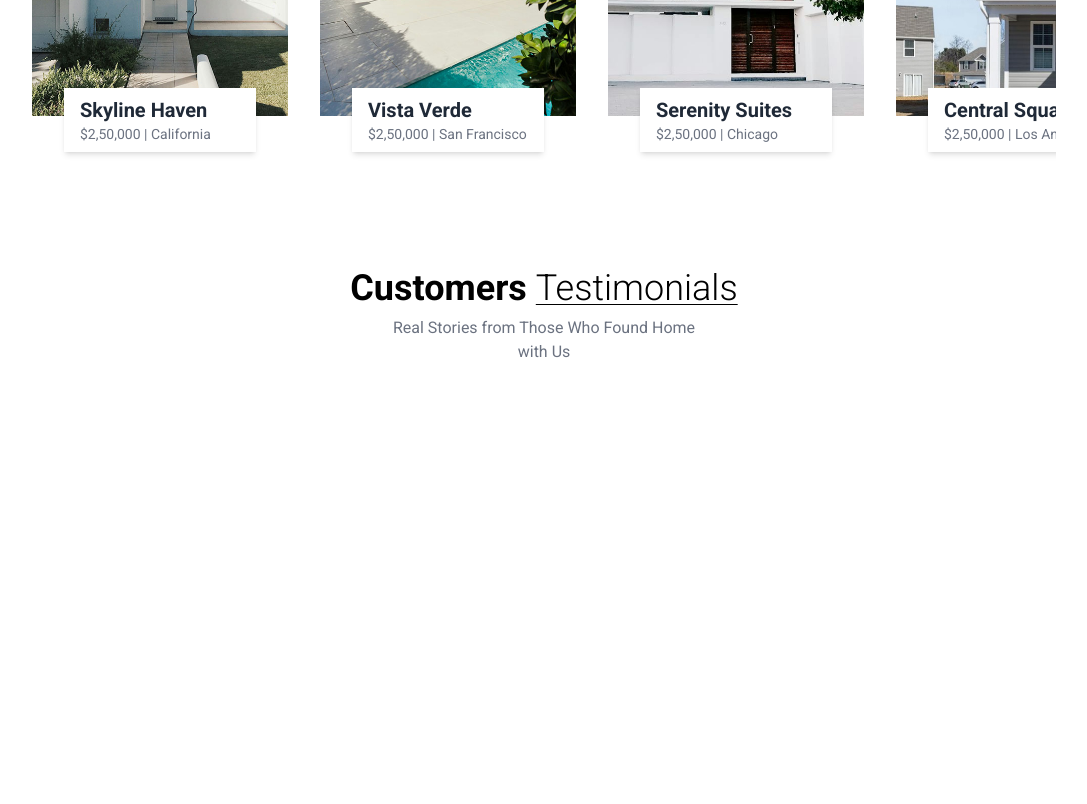
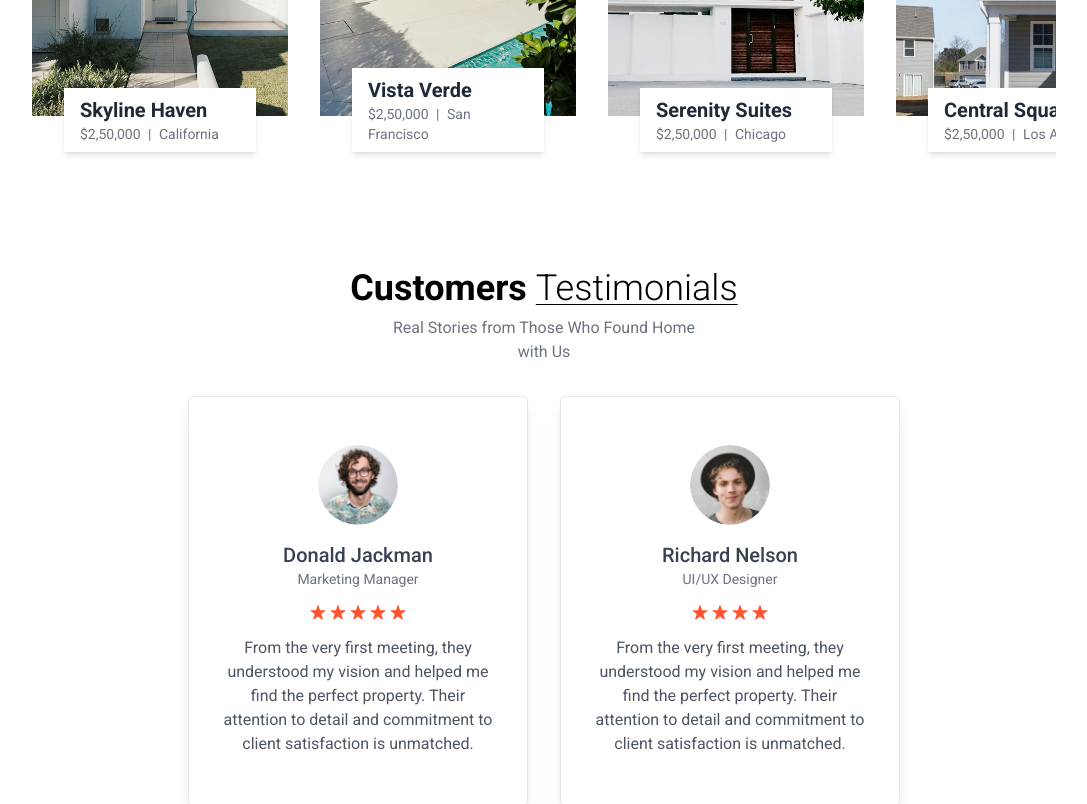
Before and after one commit to Jo-shua09/Real-estate-website, a React (Vite) app: page / in a window 1280 px wide. Shown: the part 2100-2904 px from the top of the page, without its empty margins (96-1183 px from the left). Before the commit the page ends 2512 px from the top, so only its background shows below. Built offline with nearby package versions, Linux system fonts and the light colour scheme.

Commit message:
commmit 6

```diff
--- a/index.html
+++ b/index.html
@@ -1,5 +1,5 @@
 <!DOCTYPE html>
-<html lang="en">
+<html lang="en" class="scroll-smooth">
   <head>
     <meta charset="UTF-8" />
     <link rel="icon" type="image/svg+xml" href="/favicon.svg" />
--- a/src/components/Projects.jsx
+++ b/src/components/Projects.jsx
@@ -58,7 +58,7 @@
                 <div className="inline-block px-4 py-2 bg-white w-3/4 shadow-md">
                   <h2 className="text-xl font-semibold text-gray-800">{project.title}</h2>
                   <p className=" text-gray-500 text-sm">
-                    {project.price} <span>|</span> {project.location}
+                    {project.price} <span className="px-1">|</span> {project.location}
                   </p>
                 </div>
               </div>
--- a/src/components/Testimonials.jsx
+++ b/src/components/Testimonials.jsx
@@ -1,3 +1,5 @@
+import { assets, testimonialsData } from "../assets/assets";
+
 const Testimonials = () => {
   return (
     <div className="container flex flex-col justify-center mx-auto py-4 pt-20 md:px-20 lg:px-32 w-full overflow-hidden" id="testimonials">
@@ -6,7 +8,24 @@
       </h1>
       <p className="text-gray-500 max-w-80 text-center mx-auto mb-8 normal-case">Real Stories from Those Who Found Home with Us</p>
 
-      <div className=""></div>
+      <div className="flex flex-wrap justify-center gap-8">
+        {testimonialsData.map((testimonial, index) => (
+          <div key={index} className="max-w-[340px] border shadow-lg rounded px-8 py-12 text-center">
+            <img src={testimonial.image} alt={testimonial.alt} className="w-20 h-20 rounded-full mx-auto mb-4" />
+            <h2 className="text-xl text-gray-700 font-medium">{testimonial.name}</h2>
+            <p className="text-gray-500 mb-4 text-sm">{testimonial.title}</p>
+            <div
+              className="flex justify-center gap-1 textred500
+             mb-4"
+            >
+              {Array.from({ length: testimonial.rating }, (item, index) => (
+                <img key={index} src={assets.star_icon} alt="" />
+              ))}
+            </div>
+            <p className="text-gray-600 normal-case">{testimonial.text}</p>
+          </div>
+        ))}
+      </div>
     </div>
   );
 };
```
